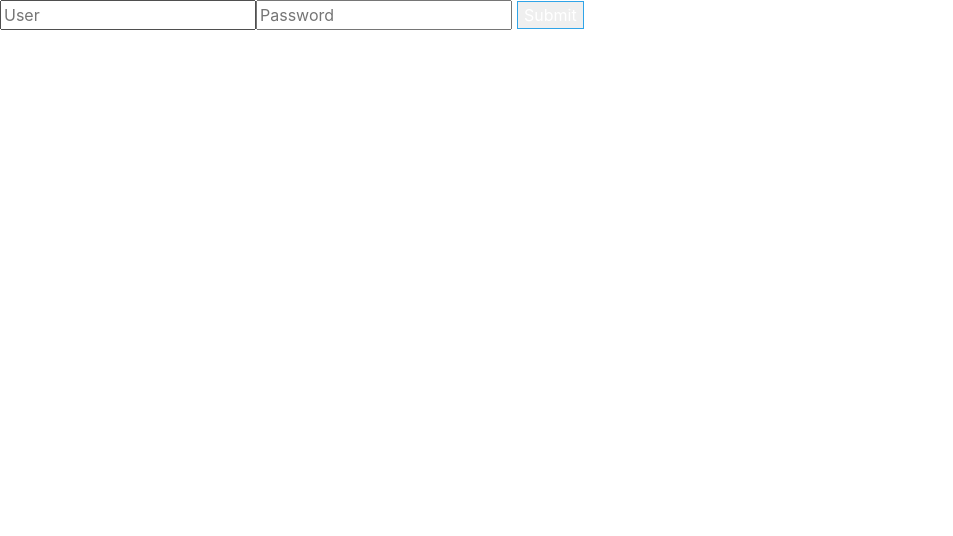
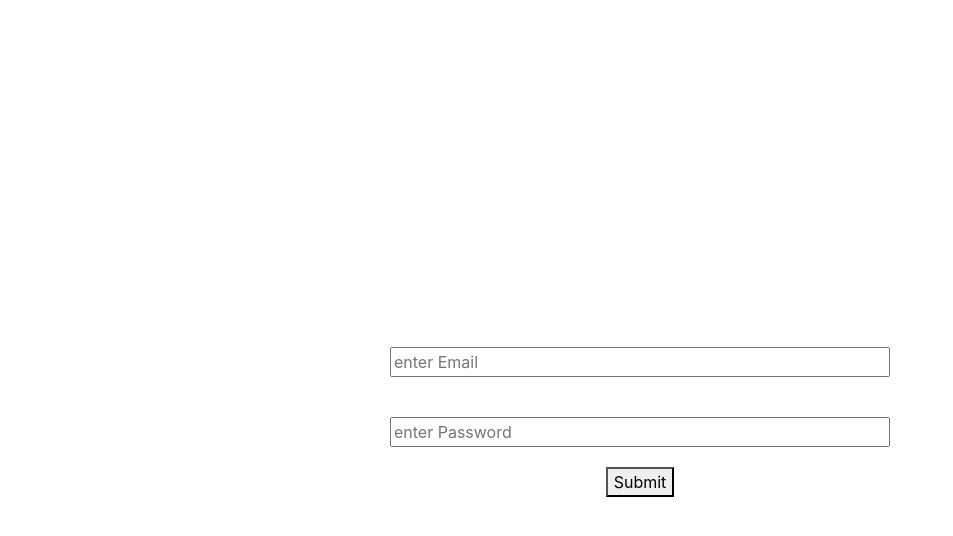
Before and after one commit to TriNguyenMinh0405/quanly, a React (Create React App) app: page /admin in a window 1280 px wide. Shown: the top 536 px of the page, without its empty margins (0-953 px from the left). Built offline with nearby package versions, Linux system fonts and the light colour scheme.

Commit message:
saga loginadmin

```diff
--- a/src/App.scss
+++ b/src/App.scss
@@ -13,3 +13,5 @@
 @import './components/organisms/HeaderHome';
 @import './components/organisms/MainCarousel';
 @import './components/organisms/MovieCarousel';
+//Pages
+@import './components/pages/AdminLogin';
--- a/src/apis/pages/user/login.ts
+++ b/src/apis/pages/user/login.ts
@@ -4,6 +4,10 @@ export type user = {
     password: string;
 };
 export const postLogin = async (param: user) => {
-    const httpPost = await http.post('users/login', param);
-    return httpPost.data;
+    try {
+        const httpPost = await http.post('users/login', param);
+        return httpPost.data;
+    } catch (error) {
+        throw error.response.data;
+    }
 };
--- a/src/components/pages/AdminLogin/index.tsx
+++ b/src/components/pages/AdminLogin/index.tsx
@@ -1,15 +1,52 @@
 import React from 'react';
-import { customModifier } from 'functions';
-import './index.scss';
-import Button from 'components/atoms/Button';
+import { loginAdmin } from 'saga/authadmin/actions';
+import { useDispatch, useSelector } from 'react-redux';
+import { User } from 'saga/authadmin/types';
+import { useForm, FormProvider } from 'react-hook-form';
+import Loading from 'components/atoms/Loading';
+import { RootState } from 'reducer';
+import { Alert } from 'react-bootstrap';
+
 export interface AdminLoginProps {}
 const AdminLogin: React.FC<AdminLoginProps> = (props) => {
+    const stateAdminLogin = useSelector((state: RootState) => state.loginAdmin);
+    const dispatch = useDispatch();
+    const { handleSubmit, register } = useForm();
+    const onSubmit = (values: User) => {
+        dispatch(loginAdmin(values));
+    };
     return (
-        <form className={customModifier('a-adminlogin')}>
-            <input type="text" placeholder="User" />
-            <input type="password" placeholder="Password" />
-            <Button type="submit">Submit</Button>
-        </form>
+        <FormProvider {...useForm()}>
+            {stateAdminLogin.loading && <Loading />}
+
+            <div className="p-adminlogin">
+                <form onSubmit={handleSubmit(onSubmit)}>
+                    {!stateAdminLogin.loading &&
+                        stateAdminLogin.error &&
+                        !stateAdminLogin.isLoging && (
+                            <Alert variant="danger">
+                                {stateAdminLogin.error.message}
+                            </Alert>
+                        )}
+                    <br />
+                    <input
+                        placeholder="enter Email"
+                        type="email"
+                        name="email"
+                        ref={register}
+                    />
+                    <br />
+                    <input
+                        placeholder="enter Password"
+                        type="password"
+                        name="password"
+                        ref={register}
+                    />
+                    <br />
+                    <button type="submit">Submit</button>
+                </form>
+            </div>
+        </FormProvider>
     );
 };
 export default AdminLogin;
--- a/src/components/pages/Home/index.scss
+++ b/src/components/pages/Home/index.scss
@@ -0,0 +1,16 @@
+.p-adminlogin {
+    width: 100%;
+    height: 100vh;
+    display: flex;
+    justify-content: center;
+    align-items: center;
+    form {
+        min-width: 500px;
+        text-align: center;
+        input {
+            width: 100%;
+            margin-top: 20px;
+            margin-bottom: 20px;
+        }
+    }
+}
--- a/src/components/pages/Home/index.tsx
+++ b/src/components/pages/Home/index.tsx
@@ -1,4 +1,4 @@
-import React, { useState, useEffect } from 'react';
+import React from 'react';
 import { customModifier } from 'functions';
 import './index.scss';
 import { Container } from 'react-bootstrap';
@@ -17,14 +17,6 @@ const Home: React.FC<HomeProps> = (props) => {
         dispatch(postLoginRequest(values));
     };
     const isLoading = useSelector((state: RootState) => state.login.isLoading);
-    const [windowWidth, updateWindowDimensions] = useState(window.innerWidth);
-
-    useEffect(() => {
-        window.addEventListener('resize', () => {
-            console.log(window.innerWidth);
-            updateWindowDimensions(window.innerWidth);
-        });
-    }, []);
     return (
         <div
             className={customModifier('p-home')}
--- /dev/null
+++ b/src/reducer/authadmin/index.ts
@@ -0,0 +1,48 @@
+import {
+    Error,
+    LOGIN_ADMIN,
+    LOGIN_ADMIN_ERROR,
+    LOGIN_ADMIN_SUCCESS,
+    TypeLoginAdmin,
+    MessageSuccess,
+} from 'saga/authadmin/types';
+export interface InnitStateLoginAdmin {
+    isLoging: Boolean; //true ->login , false ->logout
+    error: Error | null;
+    success: MessageSuccess | null;
+    loading: Boolean;
+}
+const innitStateLoginAdmin: InnitStateLoginAdmin = {
+    isLoging: false,
+    loading: false,
+    error: null,
+    success: null,
+};
+const LoginAdmin = (
+    state: InnitStateLoginAdmin = innitStateLoginAdmin,
+    action: TypeLoginAdmin
+) => {
+    switch (action.type) {
+        case LOGIN_ADMIN:
+            return { ...state, loading: true };
+        case LOGIN_ADMIN_ERROR:
+            return {
+                ...state,
+                loading: false,
+                error: action.payload,
+                success: null,
+                isLoading: false,
+            };
+        case LOGIN_ADMIN_SUCCESS:
+            return {
+                ...state,
+                loading: false,
+                error: null,
+                success: action.payload,
+                isLoading: true,
+            };
+        default:
+            return { ...state };
+    }
+};
+export default LoginAdmin;
--- a/src/reducer/index.tsx
+++ b/src/reducer/index.ts
@@ -1,11 +1,13 @@
 import movie from './home/movie';
 import user from './admin/user';
 import login from './pages/user/login';
+import loginAdmin from './authadmin';
 import { combineReducers } from 'redux';
 const reducer = combineReducers({
     movie,
     user,
     login,
+    loginAdmin,
 });
 export type RootState = ReturnType<typeof reducer>;
 export default reducer;
--- /dev/null
+++ b/src/saga/authadmin/actions.ts
@@ -0,0 +1,31 @@
+import {
+    LOGIN_ADMIN,
+    LOGIN_ADMIN_ERROR,
+    LOGIN_ADMIN_SUCCESS,
+    MessageSuccess,
+    Error,
+    User,
+    LoginAdmin,
+    LoginAdminError,
+    LoginAdminSuccess,
+} from './types';
+export const loginAdmin = (user: User): LoginAdmin => {
+    return {
+        type: LOGIN_ADMIN,
+        payload: user,
+    };
+};
+export const loginAdminSuccess = (
+    success: MessageSuccess
+): LoginAdminSuccess => {
+    return {
+        type: LOGIN_ADMIN_SUCCESS,
+        payload: success,
+    };
+};
+export const loginAdminError = (error: Error): LoginAdminError => {
+    return {
+        type: LOGIN_ADMIN_ERROR,
+        payload: error,
+    };
+};
--- /dev/null
+++ b/src/saga/authadmin/index.ts
@@ -0,0 +1,24 @@
+import { takeLatest, call, put } from 'redux-saga/effects';
+import { LOGIN_ADMIN, LoginAdmin, MessageSuccess } from './types';
+import { loginAdminSuccess, loginAdminError } from './actions';
+import { postLogin } from 'apis/pages/user/login';
+function* postLoginAdminSaga(action: LoginAdmin) {
+    try {
+        const payload = yield call(() => postLogin(action.payload));
+        if (payload) {
+            if (payload.user.userType !== 'admin') {
+                let loi = {
+                    status: '400',
+                    message: 'tai khoan user khong dang nhap duoc',
+                };
+                throw loi;
+            }
+        }
+        yield put(loginAdminSuccess(payload));
+    } catch (e) {
+        yield put(loginAdminError(e));
+    }
+}
+export function* watchLoginAdmin() {
+    yield takeLatest(LOGIN_ADMIN, postLoginAdminSaga);
+}
--- /dev/null
+++ b/src/saga/authadmin/types.ts
@@ -0,0 +1,29 @@
+export const LOGIN_ADMIN = 'LOGIN_ADMIN';
+export const LOGIN_ADMIN_SUCCESS = 'LOGIN_ADMIN_SUCCESS';
+export const LOGIN_ADMIN_ERROR = 'LOGIN_ADMIN_ERROR';
+export interface MessageSuccess {
+    message: string;
+    user: object;
+    token: string;
+}
+export interface Error {
+    status: string;
+    message: string;
+}
+export interface User {
+    email: string;
+    password: string;
+}
+export interface LoginAdmin {
+    type: typeof LOGIN_ADMIN;
+    payload: User;
+}
+export interface LoginAdminSuccess {
+    type: typeof LOGIN_ADMIN_SUCCESS;
+    payload: MessageSuccess;
+}
+export interface LoginAdminError {
+    type: typeof LOGIN_ADMIN_ERROR;
+    payload: Error;
+}
+export type TypeLoginAdmin = LoginAdmin | LoginAdminSuccess | LoginAdminError;
--- a/src/saga/index.js
+++ b/src/saga/index.js
@@ -1,6 +1,7 @@
 import { all } from 'redux-saga/effects';
 import { watchAddProduct } from './movie';
 import { watchPostData } from './pages/login';
+import { watchLoginAdmin } from './authadmin';
 export function* rootSaga() {
-    yield all([watchAddProduct(), watchPostData()]);
+    yield all([watchAddProduct(), watchPostData(), watchLoginAdmin()]);
 }
--- a/src/store.js
+++ b/src/store.js
@@ -3,7 +3,7 @@ import { rootSaga } from './saga';
 import createSagaMiddleware from 'redux-saga';
 import { applyMiddleware, compose } from 'redux';
 import { createStore } from 'redux';
-import reducer from './reducer';
+import reducer from 'reducer';
 const composeEnhancers = window.__REDUX_DEVTOOLS_EXTENSION_COMPOSE__ || compose;
 const sagaMiddleware = createSagaMiddleware();
 const store = createStore(
```
